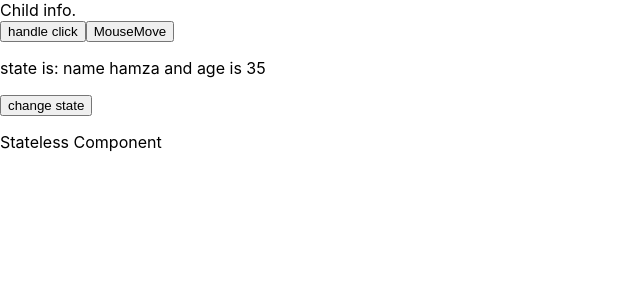
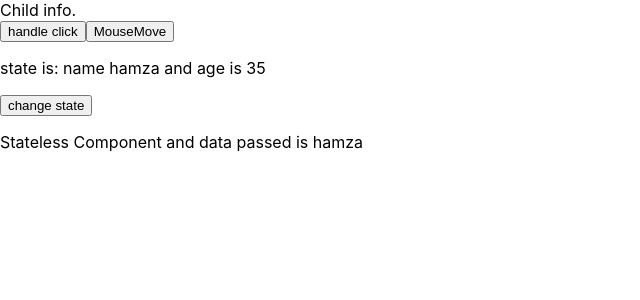
Before and after one commit to ahmedtaaw/reactdom, a React (Create React App) app in the folder nestedapps/: page / in a window 1280 px wide. Shown: the top 300 px of the page, without its empty margins (0-640 px from the left). Built offline with nearby package versions, Linux system fonts and the light colour scheme.

Commit message:
pass data statefull component(has state)to stateless

```diff
--- a/nestedapps/src/App.js
+++ b/nestedapps/src/App.js
@@ -37,7 +37,7 @@ class App extends Component {
             <button onClick={this.changeStage}>change state</button>
 
             <div>
-            <ChildStateless/>
+            <ChildStateless test={this.state.name}/>
             </div>
 
         </div>
--- a/nestedapps/src/child-stateless.js
+++ b/nestedapps/src/child-stateless.js
@@ -1,11 +1,11 @@
 import React, { Component } from 'react';
 
 //it's better to use function based than class based in stateless component
-const ChildStateless = ()=>{
+const ChildStateless = (props)=>{
 
         return(
             <p>
-                Stateless Component
+                Stateless Component and data passed is {props.test}
             </p>
         )
 
```
